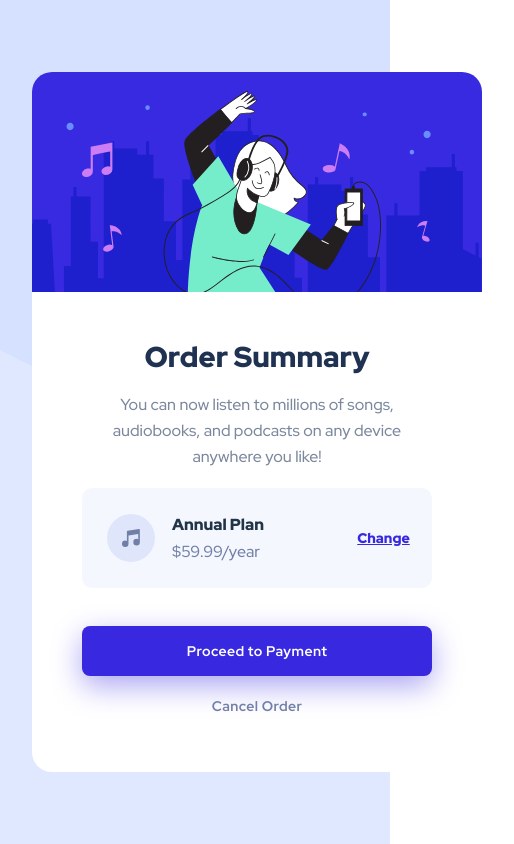
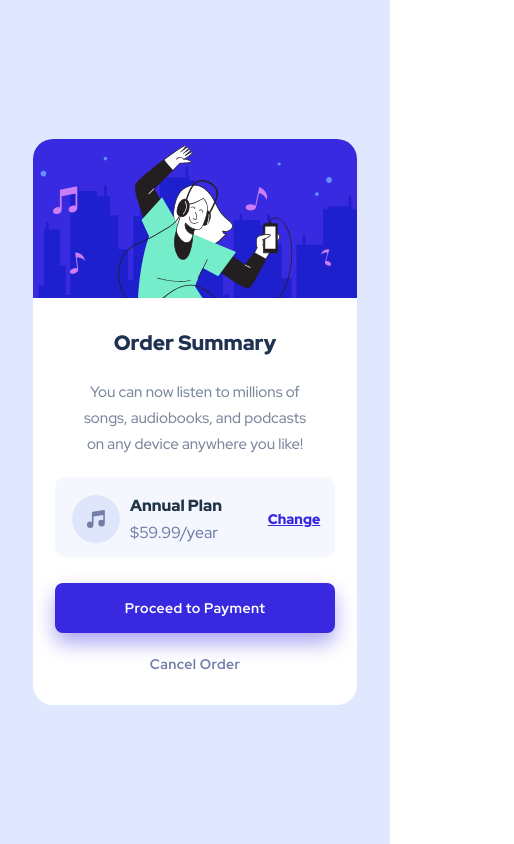
Before and after one commit to AlainPrevot/Components, a React (Vite) app: page / in a window 390 px wide. Shown: the whole page, 514 px wide, since content can reach past the window. Built offline with nearby package versions, Linux system fonts and the light colour scheme.

Commit message:
Arreglando Diseño

```diff
--- a/src/TarjetaResumenPedido.jsx
+++ b/src/TarjetaResumenPedido.jsx
@@ -5,7 +5,7 @@ const TarjetaResumenPedido = ({titulo, parrafo, precio}) => {
     return(
 
         <div className="tarjeta">
-            <IllustrationHero/>
+            <IllustrationHero className="imagen"/>
             <div className="tarjeta--content">
                 <h1 id="prueba" >{titulo}</h1>
                 <p>{parrafo}</p>
--- a/src/style/TarjetaResumenPedido.css
+++ b/src/style/TarjetaResumenPedido.css
@@ -5,58 +5,64 @@
   padding: 0;
 }
 
+@media only screen and (max-width: 460px) {
   body {
     width: 100vw;
+    height: 100vh;
     background-color: hsl(225deg, 100%, 94%);
-  background-image: url(../assets/TarjetaResumenPedido/pattern-background-desktop.svg);
-  background-repeat: repeat no-repeat;
+    background-image: none;
   }
-
   .tarjeta {
     background-color: hsl(225deg, 100%, 98%);
     background-color: white;
     border-radius: 20px;
     overflow: hidden;
-  height: 700px;
+    height: 566px;
+    width: 324px;
+    position: relative;
   }
-
+  .imagen {
+    height: 210px;
+    transform: scale(0.8);
+    position: absolute;
+    left: -65px;
+    top: -30px;
+  }
   .tarjeta--content {
-  width: 450px;
-  height: 470px;
+    width: 324px;
+    height: 404px;
     display: flex;
     flex-direction: column;
     justify-content: space-evenly;
-  padding: 38px 50px 34px 50px;
+    padding: 20px 22px 10px 22px;
     box-sizing: border-box;
+    position: absolute;
+    bottom: 0px;
   }
-
   h1 {
     font-weight: 900;
-  font-size: 1.8rem;
+    font-size: 1.3rem;
   }
-
   p {
     font-weight: 500;
-  font-size: 16px;
+    font-size: 15px;
     line-height: 26px;
   }
-
   .tarjeta--content__precio {
-  height: 60px;
+    height: 80px;
     display: grid;
-  grid-template-columns: 1fr 180px 1fr;
+    grid-template-columns: 1fr 140px 1fr;
     grid-template-rows: 1fr 1fr;
     border-radius: 10px;
-  padding: 20px 12px;
+    padding: 12px 12px;
+    box-sizing: border-box;
     background-color: hsl(225deg, 100%, 98%);
   }
-
   .prueba {
     grid-column: 1/2;
     grid-row: 1/3;
     margin: 6px auto;
   }
-
   .tarjeta--content__precio h2 {
     grid-column: 2/3;
     grid-row: 1/2;
@@ -67,7 +73,6 @@ p {
     font-weight: 900;
     font-family: Red Hat Display, sans-serif;
   }
-
   .tarjeta--content__precio h3 {
     grid-column: 2/3;
     grid-row: 2/3;
@@ -78,15 +83,12 @@ p {
     padding: 2px 0 0 5px;
     box-sizing: border-box;
   }
-
   .tarjeta--content__precio h3:before {
     content: "$";
   }
-
   .tarjeta--content__precio h3:after {
     content: "/year";
   }
-
   .tarjeta--content__precio a {
     grid-column: 3/4;
     grid-row: 1/3;
@@ -96,27 +98,23 @@ p {
     text-decoration: underline;
     color: hsl(245deg, 75%, 52%);
   }
-
   .ProcedeCompra {
-  margin-top: 34px;
+    margin-top: 20px;
     height: 50px;
     background-color: hsl(245deg, 75%, 52%);
     color: white;
     font-size: 14px;
     font-weight: 700;
     letter-spacing: 0.4px;
-  box-shadow: 0 10px 30px 0 hsl(245deg, 75%, 80%);
+    box-shadow: 0 10px 20px 0 hsl(245deg, 75%, 80%);
   }
-
   .ProcedeCompra:hover {
     background-color: hsl(245deg, 75%, 62%);
   }
-
   .tarjeta--content__precio a:hover {
     text-decoration: none;
     color: hsl(245deg, 75%, 62%);
   }
-
   .CancelaCompra {
     font-size: 14px;
     letter-spacing: 0.4px;
@@ -126,8 +124,8 @@ p {
     color: hsl(224deg, 23%, 55%);
     outline: transparent !important;
   }
-
   .CancelaCompra:hover {
     border: transparent;
     color: hsl(223deg, 47%, 23%);
+  }
 }/*# sourceMappingURL=TarjetaResumenPedido.css.map */
--- a/src/style/TarjetaResumenPedido.sass
+++ b/src/style/TarjetaResumenPedido.sass
@@ -25,121 +25,254 @@ $DarkBlue: hsl(223, 47%, 23%)
     margin: 0
     padding: 0
 
-body
-    width: 100vw
-    background-color: $PaleBlue
-    background-image: url(../assets/TarjetaResumenPedido/pattern-background-desktop.svg)
-    background-repeat: repeat no-repeat
+// body
+//     width: 100vw
+//     background-color: $PaleBlue
+//     background-image: url(../assets/TarjetaResumenPedido/pattern-background-desktop.svg)
+//     background-repeat: repeat no-repeat
 
-.tarjeta
-    background-color: $VeryPaleBlue
-    background-color: white
-    border-radius: 20px
-    overflow: hidden
-    height: 700px
+// .tarjeta
+//     background-color: $VeryPaleBlue
+//     background-color: white
+//     border-radius: 20px
+//     overflow: hidden
+//     height: 700px
 
 
-.tarjeta--content
-    width: 450px
-    height: 470px
-    display: flex
-    flex-direction: column
-    justify-content: space-evenly
-    // justify-content: space-around
-    padding: 38px 50px 34px 50px
-    box-sizing: border-box
+// .tarjeta--content
+//     width: 450px
+//     height: 470px
+//     display: flex
+//     flex-direction: column
+//     justify-content: space-evenly
+//     padding: 38px 50px 34px 50px
+//     box-sizing: border-box
 
 
-h1
-    font-weight: 900
-    font-size: 1.8rem
+// h1
+//     font-weight: 900
+//     font-size: 1.8rem
 
 
-p
-    font-weight: 500
-    font-size: 16px
-    line-height: 26px
+// p
+//     font-weight: 500
+//     font-size: 16px
+//     line-height: 26px
 
 
 
-.tarjeta--content__precio
-    height: 60px
-    display: grid
-    grid-template-columns: 1fr 180px 1fr
-    grid-template-rows: 1fr 1fr
-    border-radius: 10px
-    padding: 20px 12px
+// .tarjeta--content__precio
+//     height: 60px
+//     display: grid
+//     grid-template-columns: 1fr 180px 1fr
+//     grid-template-rows: 1fr 1fr
+//     border-radius: 10px
+//     padding: 20px 12px
 
-    background-color: $VeryPaleBlue
-    // justify-content: space-evenly
+//     background-color: $VeryPaleBlue
 
-.prueba
-    grid-column: 1 / 2
-    grid-row: 1 / 3
-    margin: 6px auto
+// .prueba
+//     grid-column: 1 / 2
+//     grid-row: 1 / 3
+//     margin: 6px auto
 
-.tarjeta--content__precio h2
-    grid-column: 2/3
-    grid-row: 1/2
-    font-size: 16px
-    text-align: left
-    padding: 5px 0 0 5px
-    box-sizing: border-box
-    font-weight: 900
-    font-family: Red Hat Display, sans-serif
+// .tarjeta--content__precio h2
+//     grid-column: 2/3
+//     grid-row: 1/2
+//     font-size: 16px
+//     text-align: left
+//     padding: 5px 0 0 5px
+//     box-sizing: border-box
+//     font-weight: 900
+//     font-family: Red Hat Display, sans-serif
 
-.tarjeta--content__precio h3
-    grid-column: 2/3
-    grid-row: 2/3
-    font-weight: 500
-    color: $DesaturatedBlue
-    font-size: 16px
-    text-align: left
-    padding: 2px 0 0 5px
-    box-sizing: border-box
+// .tarjeta--content__precio h3
+//     grid-column: 2/3
+//     grid-row: 2/3
+//     font-weight: 500
+//     color: $DesaturatedBlue
+//     font-size: 16px
+//     text-align: left
+//     padding: 2px 0 0 5px
+//     box-sizing: border-box
 
-.tarjeta--content__precio h3:before
-    content: '$'
+// .tarjeta--content__precio h3:before
+//     content: '$'
 
-.tarjeta--content__precio h3:after
-    content: '/year'
-.tarjeta--content__precio a
-    grid-column: 3 / 4
-    grid-row: 1/3
-    padding-top: 18px
-    font-size: 14px
-    font-weight: 900
-    text-decoration: underline
-    color: $BrightBlue
+// .tarjeta--content__precio h3:after
+//     content: '/year'
+// .tarjeta--content__precio a
+//     grid-column: 3 / 4
+//     grid-row: 1/3
+//     padding-top: 18px
+//     font-size: 14px
+//     font-weight: 900
+//     text-decoration: underline
+//     color: $BrightBlue
 
 
 
-.ProcedeCompra
-    margin-top: 34px
-    height: 50px
-    background-color: $BrightBlue
-    color: white
-    font-size: 14px
-    font-weight: 700
-    letter-spacing: 0.4px
-    box-shadow: 0 10px 30px 0 hsl(245, 75%, 80%)
+// .ProcedeCompra
+//     margin-top: 34px
+//     height: 50px
+//     background-color: $BrightBlue
+//     color: white
+//     font-size: 14px
+//     font-weight: 700
+//     letter-spacing: 0.4px
+//     box-shadow: 0 10px 30px 0 hsl(245, 75%, 80%)
 
-.ProcedeCompra:hover
-    background-color: $hover
+// .ProcedeCompra:hover
+//     background-color: $hover
 
-.tarjeta--content__precio a:hover
-    text-decoration: none
-    color: $hover
+// .tarjeta--content__precio a:hover
+//     text-decoration: none
+//     color: $hover
 
-.CancelaCompra
-    font-size: 14px
-    letter-spacing: 0.4px
-    font-weight: 700
-    height: 50px
-    background-color: transparent
-    color: $DesaturatedBlue
-    outline: transparent !important
+// .CancelaCompra
+//     font-size: 14px
+//     letter-spacing: 0.4px
+//     font-weight: 700
+//     height: 50px
+//     background-color: transparent
+//     color: $DesaturatedBlue
+//     outline: transparent !important
 
-.CancelaCompra:hover
-    border: transparent
-    color: $DarkBlue
+// .CancelaCompra:hover
+//     border: transparent
+//     color: $DarkBlue
+
+
+@media only screen and (max-width: 460px)
+
+    body
+        width: 100vw
+        height: 100vh
+        background-color: $PaleBlue
+        background-image: none
+
+
+    .tarjeta
+        background-color: $VeryPaleBlue
+        background-color: white
+        border-radius: 20px
+        overflow: hidden
+        height: 566px
+        width: 324px
+        position: relative
+
+    .imagen
+        height: 210px
+        transform: scale(0.8)
+        position: absolute
+        left: -65px
+        top: -30px
+
+    .tarjeta--content
+        width: 324px
+        height: 404px
+        display: flex
+        flex-direction: column
+        justify-content: space-evenly
+        // padding: 38px 50px 34px 50px
+        padding: 20px 22px 10px 22px
+        box-sizing: border-box
+        position: absolute
+        // top: -30px
+        bottom: 0px
+
+
+    h1
+        font-weight: 900
+        font-size: 1.3rem
+
+
+    p
+        font-weight: 500
+        font-size: 15px
+        line-height: 26px
+
+
+
+    .tarjeta--content__precio
+        height: 80px
+        display: grid
+        grid-template-columns: 1fr 140px 1fr
+        grid-template-rows: 1fr 1fr
+        border-radius: 10px
+        padding: 12px 12px
+        box-sizing: border-box
+
+        background-color: $VeryPaleBlue
+
+
+    .prueba
+        grid-column: 1 / 2
+        grid-row: 1 / 3
+        margin: 6px auto
+
+    .tarjeta--content__precio h2
+        grid-column: 2/3
+        grid-row: 1/2
+        font-size: 16px
+        text-align: left
+        padding: 5px 0 0 5px
+        box-sizing: border-box
+        font-weight: 900
+        font-family: Red Hat Display, sans-serif
+
+    .tarjeta--content__precio h3
+        grid-column: 2/3
+        grid-row: 2/3
+        font-weight: 500
+        color: $DesaturatedBlue
+        font-size: 16px
+        text-align: left
+        padding: 2px 0 0 5px
+        box-sizing: border-box
+
+    .tarjeta--content__precio h3:before
+        content: '$'
+
+    .tarjeta--content__precio h3:after
+        content: '/year'
+    .tarjeta--content__precio a
+        grid-column: 3 / 4
+        grid-row: 1/3
+        padding-top: 18px
+        font-size: 14px
+        font-weight: 900
+        text-decoration: underline
+        color: $BrightBlue
+
+
+
+    .ProcedeCompra
+        margin-top: 20px
+        height: 50px
+        background-color: $BrightBlue
+        color: white
+        font-size: 14px
+        font-weight: 700
+        letter-spacing: 0.4px
+        box-shadow: 0 10px 20px 0 hsl(245, 75%, 80%)
+
+    .ProcedeCompra:hover
+        background-color: $hover
+
+    .tarjeta--content__precio a:hover
+        text-decoration: none
+        color: $hover
+
+    .CancelaCompra
+        font-size: 14px
+        letter-spacing: 0.4px
+        font-weight: 700
+        height: 50px
+        background-color: transparent
+        color: $DesaturatedBlue
+        outline: transparent !important
+
+    .CancelaCompra:hover
+        border: transparent
+        color: $DarkBlue
```
Also changed, not shown: 1 other file (tests, documents, lock files or other folders). Lines whose indentation alone changed are shown as unchanged.
